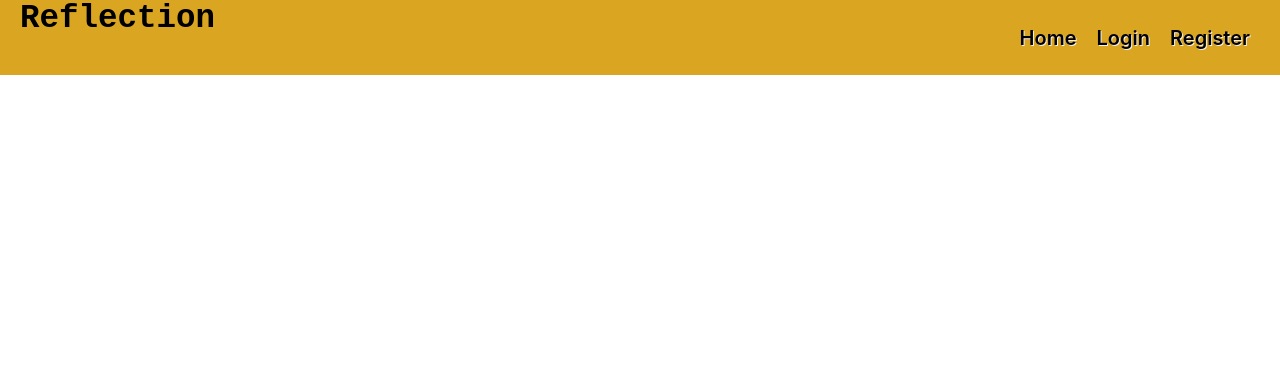
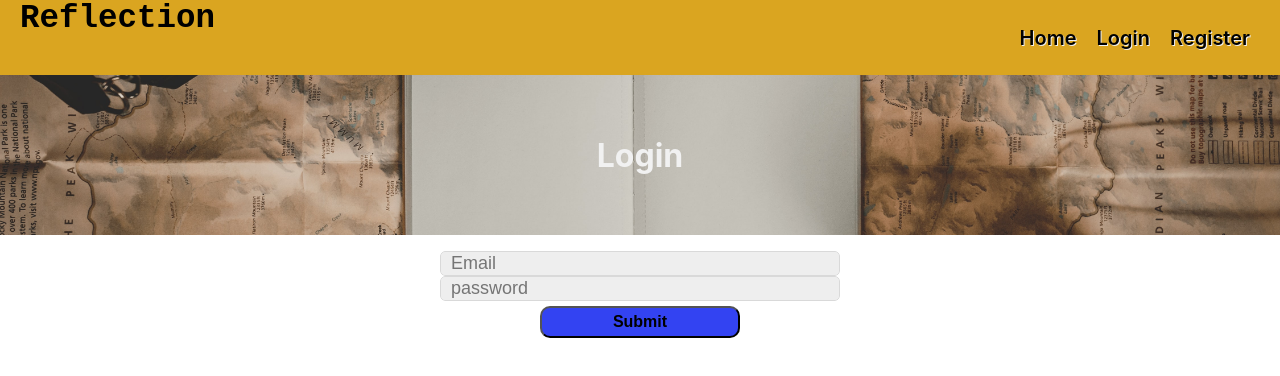
Before and after one commit to TBlais10/Reflection-React, a React (Create React App) app in the folder reflection/: page /login in a window 1280 px wide. Shown: the top 376 px of the page. Built offline with nearby package versions, Linux system fonts and the light colour scheme.

Commit message:
Created logic for LoginForm, Login, added login to AppRouter, updated app.js, and made an update to NavButton

```diff
--- a/reflection/src/App.js
+++ b/reflection/src/App.js
@@ -2,16 +2,19 @@ import logo from './logo.svg';
 import './App.css';
 import {BrowserRouter} from 'react-router-dom';
 import AppRouter from './Routers/AppRouter';
+import {AuthProvider} from './Providers/AuthProvider'
 
 function App() {
   return (
    <BrowserRouter>
+    <AuthProvider>
         {/* Main router*/}
         {/* Home page router*/}
         {/* Sign up router*/}
         {/* Sign in router*/}
         {/* Journal Entry router*/}
       <AppRouter />
+    </AuthProvider>
    </BrowserRouter>
   );
 }
--- a/reflection/src/Routers/AppRouter.js
+++ b/reflection/src/Routers/AppRouter.js
@@ -1,5 +1,6 @@
 import React from "react";
 import {Route, Routes} from 'react-router-dom'
+import Login from "../components/Auth/Login";
 import Register from "../components/Auth/Register";
 import Home from "../components/Home/Home";
 import Navbar from "../components/Navbar/Navbar";
@@ -14,6 +15,7 @@ const AppRouter = () => {
         <Routes>
             <Route path="/" element = {<Home />} />
             <Route path="/signup" element = {<Register />} />
+            <Route path="/login" element = {<Login />}  />
         </Routes>
 
         </div>
--- a/reflection/src/components/Auth/Login.js
+++ b/reflection/src/components/Auth/Login.js
@@ -1,14 +1,63 @@
-import React from "react";
+import React, { useState, useContext} from "react";
+import {useNavigate} from 'react-router-dom'
+import axios from "axios";
 import LoginForm from "./LoginForm";
 import Container from "../../common/Container";
+import Splash from '../../common/Splash'
+import RegSplash from '../../assets/login_reflect.jpg'
+import { apiHostUrl } from "../../config";
+import { AuthContext } from "../../Providers/AuthProvider";
 
-const Login = () => {
-    return(
-        <Container>
-            <h1>Login</h1>
-            <LoginForm />
-        </Container>
-    )
+const Login = (props) => {
+  const [newLogin, setNewLogin] = useState({
+    username: '',
+    password: '',
+  });
+
+  const [auth, setAuth] = useContext(AuthContext);
+  const navigate = useNavigate();
+
+  const updateForm = (field, value) => {
+    setNewLogin({
+      ...newLogin,
+      [field]: value
+    })
+  }
+
+  const onSubmit = () => {
+    const data = newLogin;
+    login(data);
+  }
+
+  const login = async (data) => {
+    try {
+      const res = await axios.post(`${apiHostUrl}/api/auth/signin`, data);
+      setAuth({
+        token: res.data.token,
+        profile: {},
+        roles: res.data.roles,
+      })
+      navigate("/");
+    } catch (err) {
+      console.error(err.response ? err.response.data : err.message);
+    }
+  }
+
+  return (
+    <Container>
+      <Splash image={RegSplash} style={{
+        height: '20vh',
+        color: '#F1F1F1'
+      }}>
+        <h1>Login</h1>
+      </Splash>
+      <LoginForm
+        newLogin={newLogin}
+        onChange={updateForm}
+        onSubmit={onSubmit}
+      />
+    </Container>
+  )
 }
 
 export default Login;
--- a/reflection/src/components/Auth/LoginForm.js
+++ b/reflection/src/components/Auth/LoginForm.js
@@ -1,8 +1,46 @@
 import React from "react";
+import Button from "../../common/Button";
+import Container from "../../common/Container";
+import Form from "../../common/Form";
+import InlineInputContainer from "../../common/InlineInputContainer";
+import Input from "../../common/Input";
 
-const LoginForm = () => {
+
+const LoginForm = (props) => {
+    const {newLogin} = props;
+
+    const handleChange = (e) => {
+        props.onChange(e.target.id, e.target.value);
+    }
+
     return(
-        <h1>LoginForm</h1>
+        <Container>
+            <Form onSubmit={props.onSubmit} style={{marginTop: '1em'}}>
+                <InlineInputContainer>
+                    <Input
+                        name="username"
+                        id="username"
+                        value={newLogin.username}
+                        placeholder={"Email"}
+                        onChange={handleChange}
+                        required
+                        type="email"
+                        />
+                </InlineInputContainer>
+                <InlineInputContainer>
+                    <Input
+                        name="password"
+                        id="password"
+                        value={newLogin.password}
+                        placeholder={"password"}
+                        onChange={handleChange}
+                        required
+                        type="password"
+                        />
+                </InlineInputContainer>
+                <Button>Submit</Button>
+            </Form>
+        </Container>
     )
 }
 
--- a/reflection/src/components/Navbar/NavButton.js
+++ b/reflection/src/components/Navbar/NavButton.js
@@ -16,12 +16,13 @@ const NavButton = (props) => {
             textShadow: '1px 1px #f1f1f1',
             textAlign: 'center',
             whiteSpace: 'nowrap',
-            margin: '0 10px'
+            margin: '0 10px',
+            opacity: hover ? "60%" : "100%"
         }}
             onMouseEnter={() => setHover(true)}
             onMouseLeave={() => setHover(false)}
         >
-            {props.label} {hover ? "hi" : ""}
+            {props.label}
         </NavLink>
     )
 }
```
Lines whose indentation alone changed are shown as unchanged.
